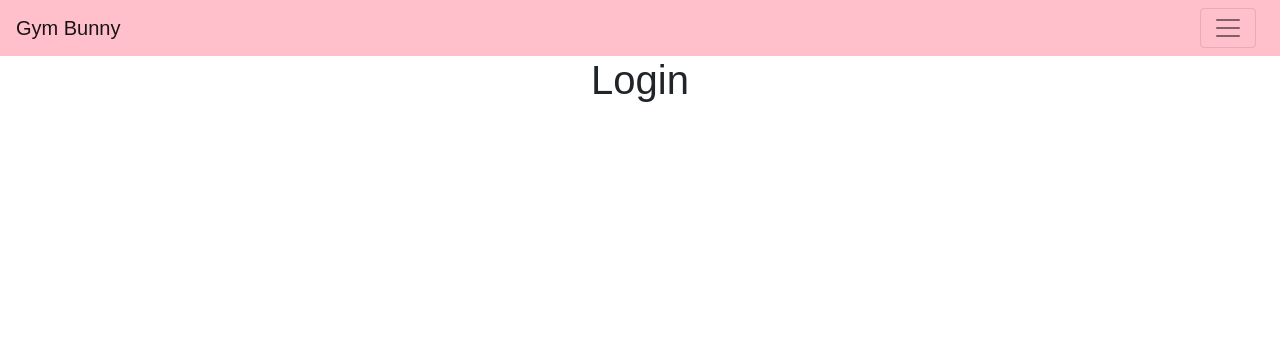
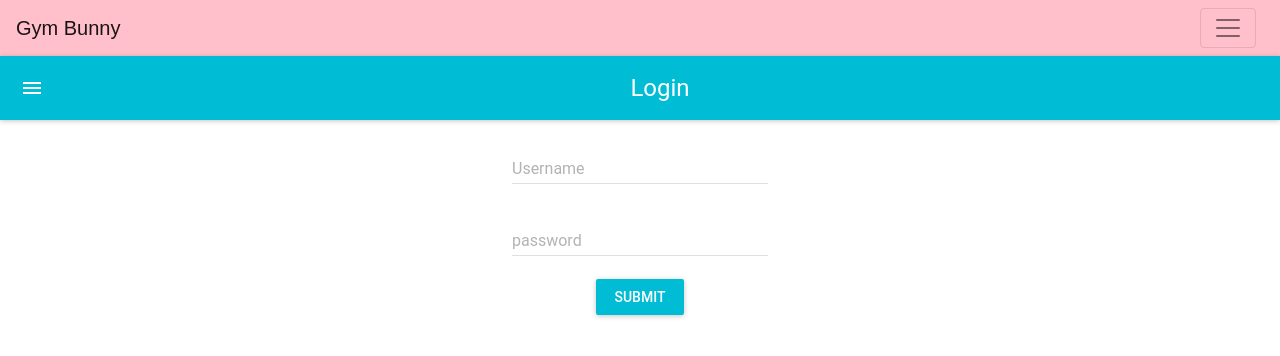
Before and after one commit to amaliaclaire/Gym-Bunny-Frontend, a React (Create React App) app in the folder gym-bunny-frontend/: page /login in a window 1280 px wide. Shown: the top 356 px of the page. Built offline with nearby package versions, Linux system fonts and the light colour scheme.

Commit message:
login front end complete

```diff
--- a/gym-bunny-frontend/src/components/Login.js
+++ b/gym-bunny-frontend/src/components/Login.js
@@ -1,18 +1,38 @@
 import React from 'react';
-
+import MuiThemeProvider from 'material-ui/styles/MuiThemeProvider';
+import AppBar from 'material-ui/AppBar';
+import RaisedButton from 'material-ui/RaisedButton';
+import TextField from 'material-ui/TextField';
 
 class Login extends React.Component {
   constructor (props) {
     super(props)
+
+    this.state = {
+      username: '',
+      password: ''
+    }
   }
 
   render () {
     return (
       <div>
-        <h1>Login</h1>
+          <MuiThemeProvider>
+            <div>
+            <AppBar title="Login"/>
+            <TextField hintText= "Enter your username" floatingLabelText="Username" onChange = {(event, newValue) => this.setState ({username: newValue})}/>
+            <br/>
+            <TextField hintText="Enter your password" floatingLabelText="password" onChange = {(event, newValue) => this.setState ({password: newValue})} />
+            <br/>
+            <RaisedButton label="Submit" primary={true} style={style} onClick={(event) => this.handleClick(event)} />
+            </div>
+          </MuiThemeProvider>
       </div>
-    )
+    );
   }
 }
+const style = {
+  margin: 15,
+};
 
 export default Login
```
